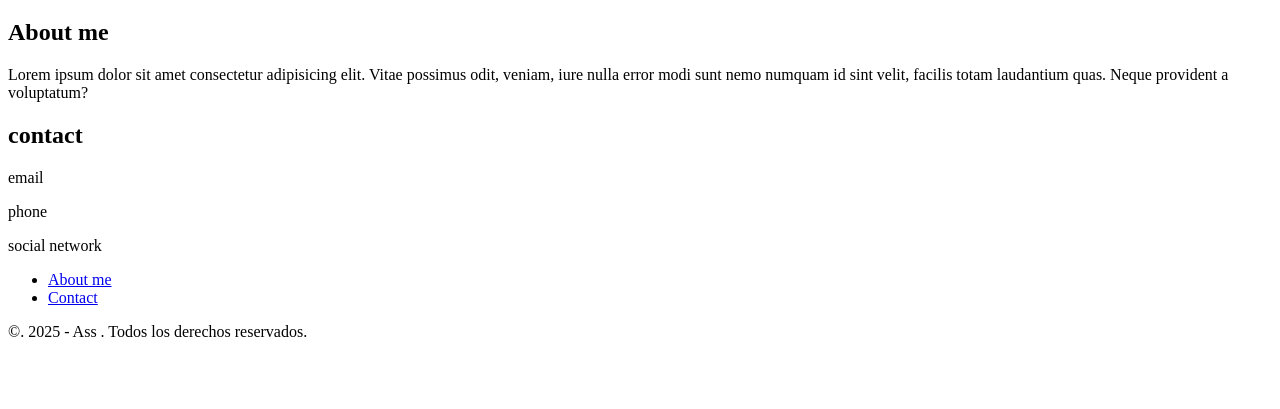
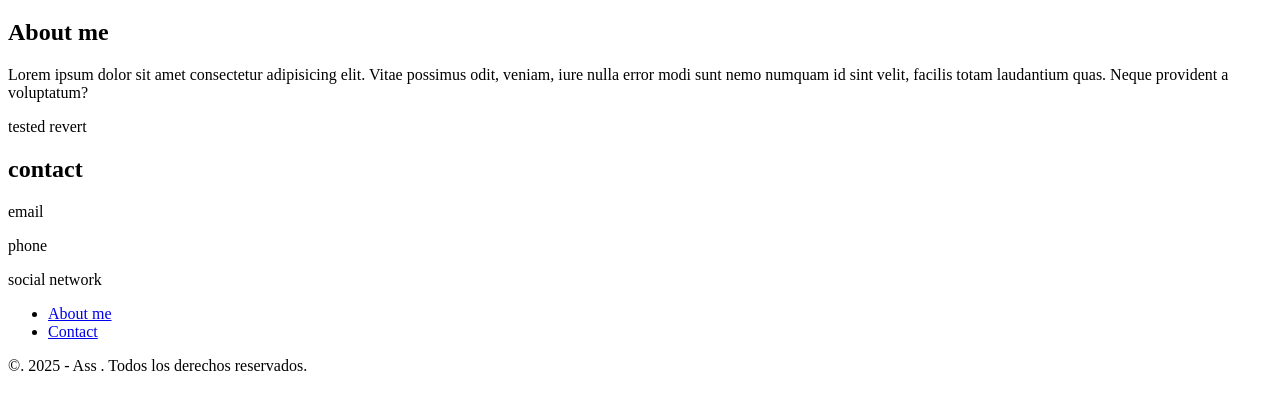
Before and after one commit to AriStW/primer-repo, a plain HTML site: page index.html in a window 1280 px wide. Shown: the part 61-470 px from the top of the page. Drawn offline with Linux system fonts and the light colour scheme.

Commit message:
tested revert in one line

```diff
--- a/index.html
+++ b/index.html
@@ -15,6 +15,7 @@
             Vitae possimus odit, veniam, iure nulla error modi sunt
             nemo numquam id sint velit, facilis totam laudantium quas.
             Neque provident a voluptatum?</p>
+            <p>tested revert</p>
     </section>
     <section id="contact">
         <h2>contact</h2>
```
